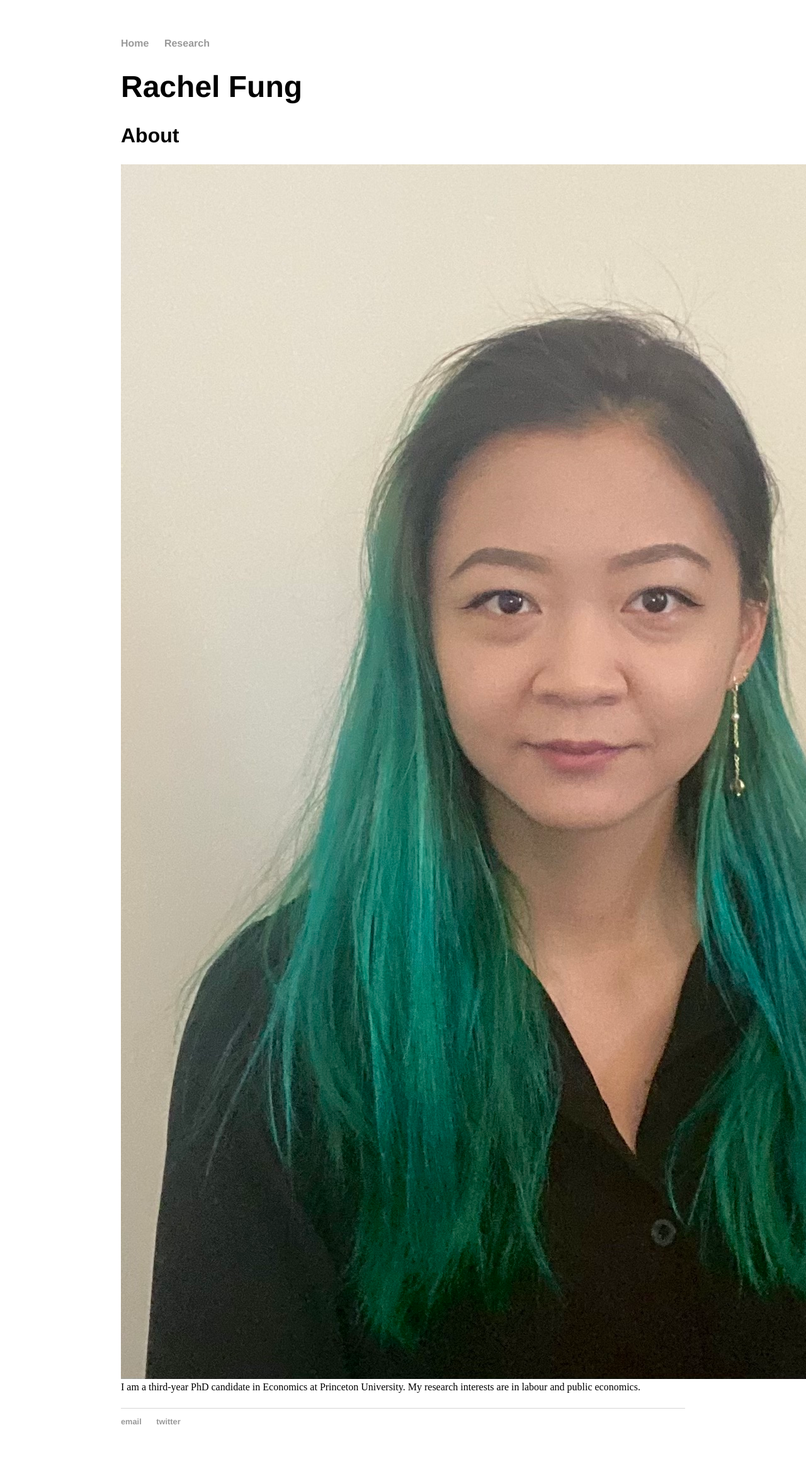
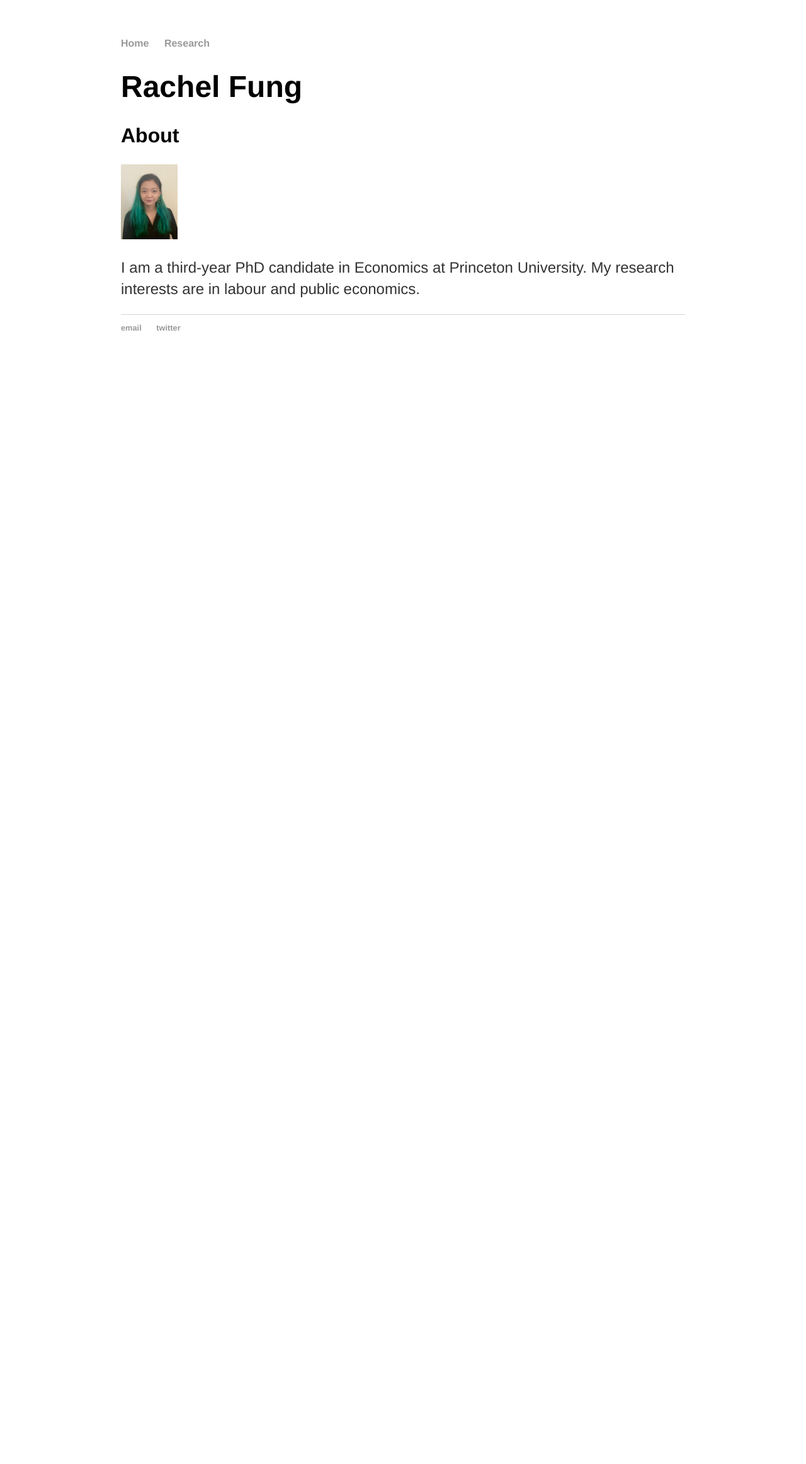
Before and after one commit to rachelylfung/rachelylfung.github.io, a Jekyll site: the page built from index.html, in a window 1280 px wide. Shown: the whole page at 63% size. Built offline with Jekyll 4.4.1, drawn with Linux system fonts in a browser that asks for light colours; after the commit the page ends 900 px from its top, so only the background shows below that.

Commit message:
Update index.html

```diff
--- a/index.html
+++ b/index.html
@@ -10,6 +10,6 @@
 
 <div class="post">
 	<h2> About </h2>
-	<img src="https://rachelylfung.github.io/assets/headshot.jpg")
+	<img src="https://rachelylfung.github.io/assets/headshot.jpg" width = "10%">
 	<p> I am a third-year PhD candidate in Economics at Princeton University. My research interests are in labour and public economics. </p>
 </div>
```
